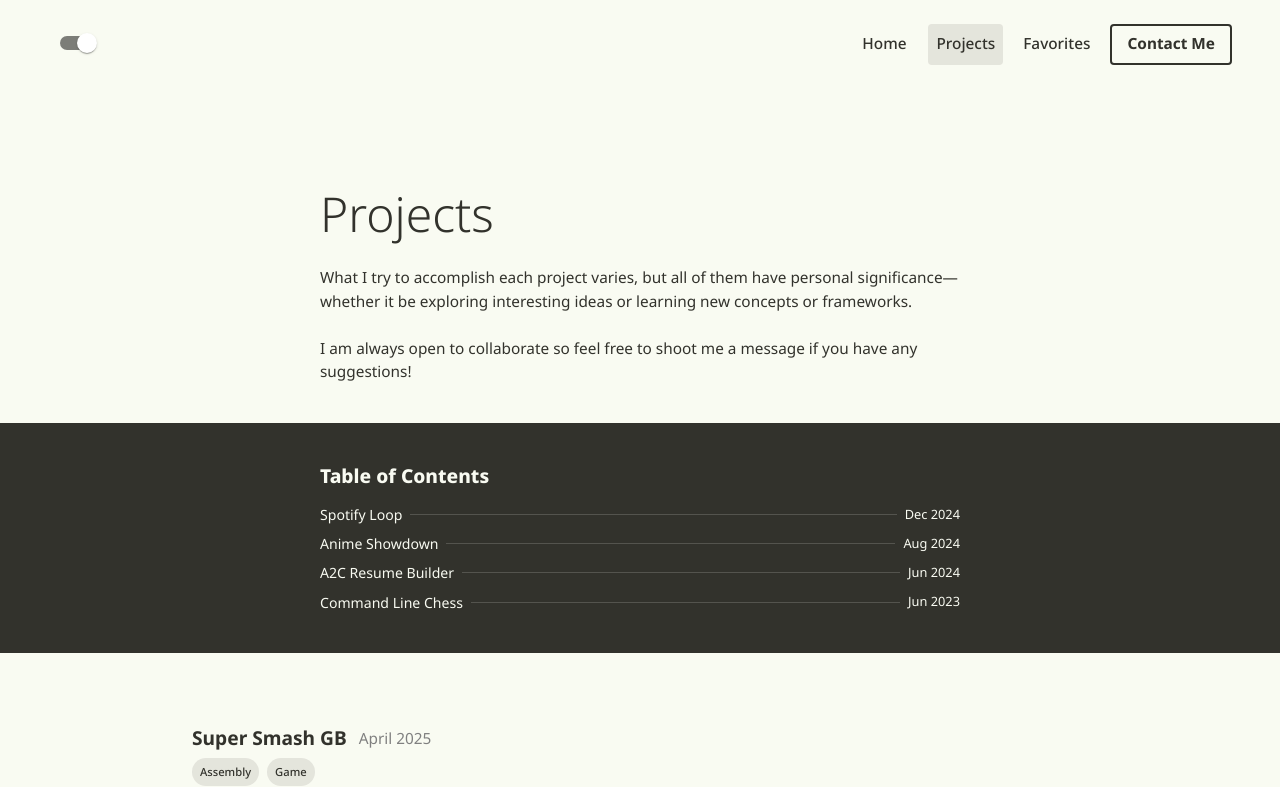
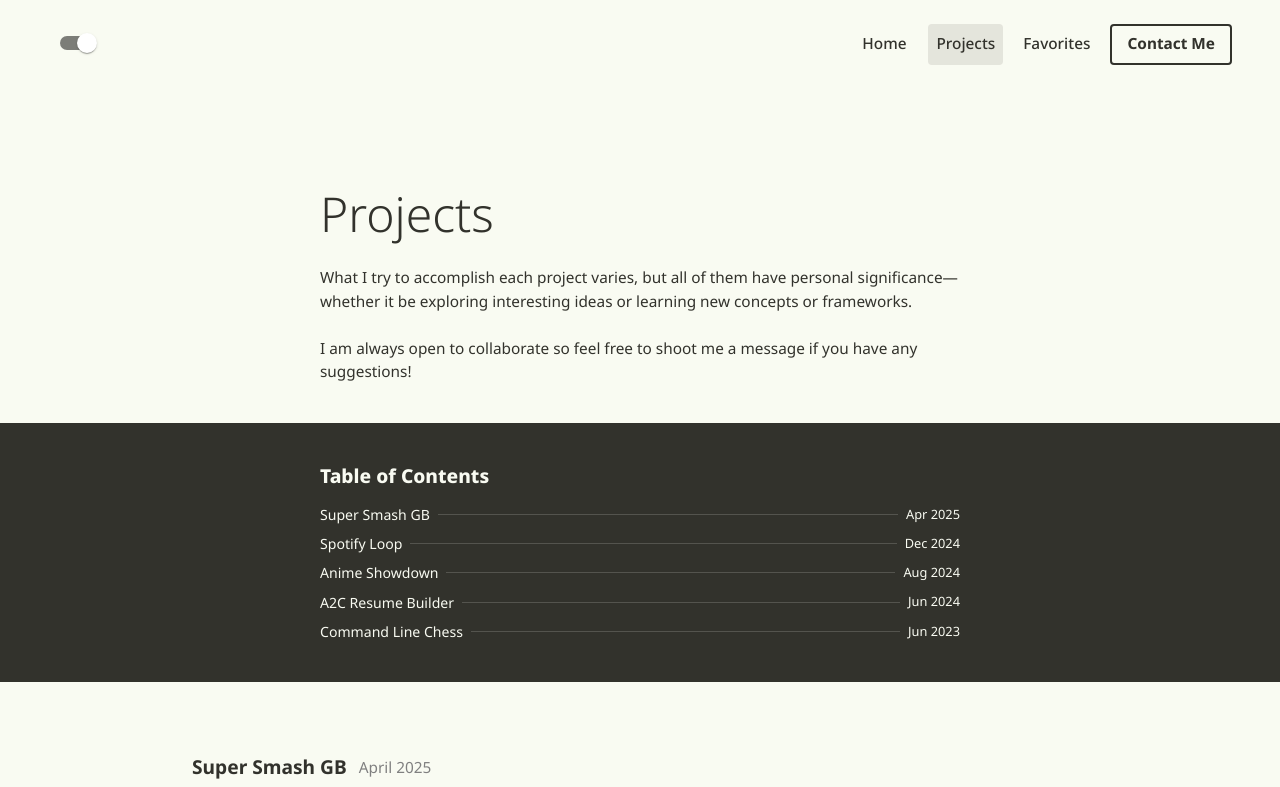
Before and after one commit to beastgwert/ajiang, a React (Vite) app: page /projects in a window 1280 px wide. Shown: the top 787 px of the page. Built offline with nearby package versions, Linux system fonts and the light colour scheme.

Commit message:
Update table of contents

```diff
--- a/src/components/TableOfContents.jsx
+++ b/src/components/TableOfContents.jsx
@@ -8,6 +8,7 @@ export default function TableOfContents(){
                 Table of Contents
             </Typography>
             <Box sx={{display: 'flex', flexDirection: 'column', gap: 1}}>
+                <TableOfContentsEntry projectName="Super Smash GB" projectDate="Apr 2025"/>
                 <TableOfContentsEntry projectName="Spotify Loop" projectDate="Dec 2024"/>
                 <TableOfContentsEntry projectName="Anime Showdown" projectDate="Aug 2024"/>
                 <TableOfContentsEntry projectName="A2C Resume Builder" projectDate="Jun 2024"/>
```
